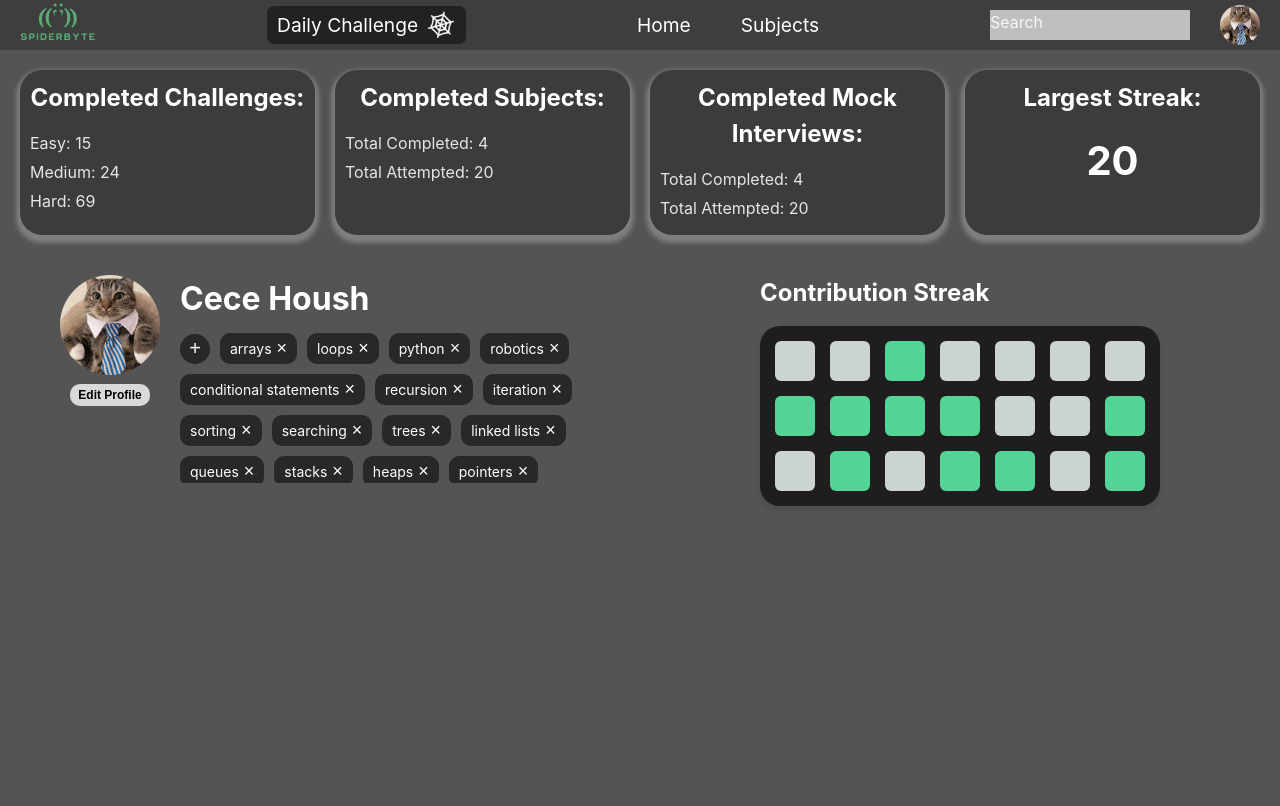
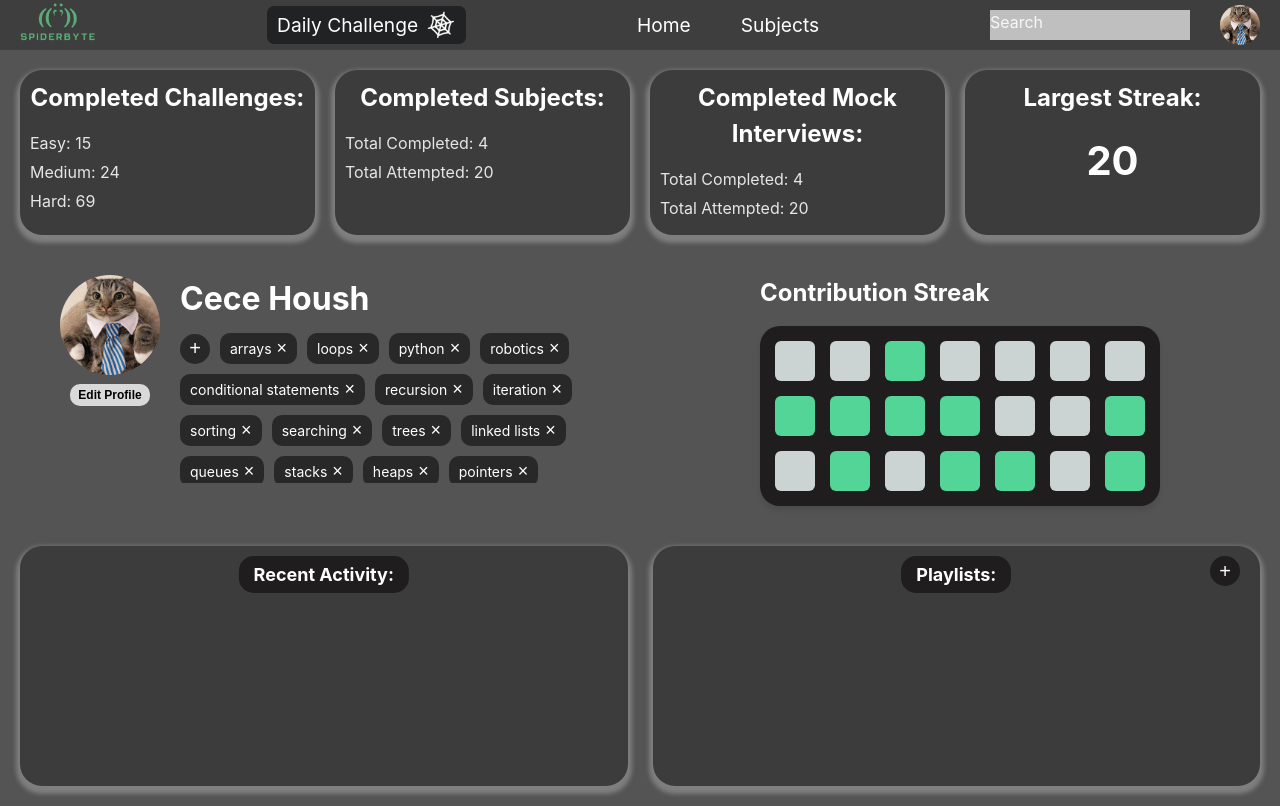
Before and after one commit to cecehoush/Spiderbyte-Website, a React (Vite) app: page /profile in a window 1280 px wide. Built offline with nearby package versions, Linux system fonts and the light colour scheme.

Commit message:
Added Recent Activity and Playlists

```diff
--- a/src/pages/profile/Profile.css
+++ b/src/pages/profile/Profile.css
@@ -190,6 +190,58 @@
 .streak-day.inactive { background-color: #CBD3D3; }
 .streak-day.active { background-color: #53D597; }
 
+.bottom-boxes-container {
+    display: flex;
+    justify-content: space-between;
+    margin-top: 40px;
+    gap: 25px;
+}
+
+.bottom-box {
+    flex: 1;
+    background-color: #3C3C3C;
+    border-radius: 22px;
+    padding: 20px;
+    box-shadow: 0 4px 4px 4px rgba(255, 255, 255, 0.25);
+    position: relative;
+    min-height: 200px;
+}
+
+.box-title {
+    position: absolute;
+    top: 10px;
+    left: 50%;
+    transform: translateX(-50%);
+    background-color: #1F1D1D;
+    padding: 5px 15px;
+    border-radius: 15px;
+    font-size: 18px;
+    color: #FFFFFF;
+    margin: 0;
+    display: inline-block;
+}
+
+.playlists {
+    position: relative;
+}
+
+.add-playlist-button {
+    position: absolute;
+    top: 10px;
+    right: 20px;
+    background-color: #1F1D1D;
+    color: #FFFFFF;
+    border: none;
+    border-radius: 50%;
+    width: 30px;
+    height: 30px;
+    font-size: 20px;
+    cursor: pointer;
+    display: flex;
+    justify-content: center;
+    align-items: center;
+}
+
 @media (max-width: 768px) {
     .user-info-and-streak {
         justify-content: center;
@@ -203,6 +255,10 @@
         width: 100%;
         max-width: 340px;
     }
+
+    .bottom-boxes-container {
+        flex-direction: column;
+    }
 }
 
 @media (max-width: 480px) {
--- a/src/pages/profile/Profile.jsx
+++ b/src/pages/profile/Profile.jsx
@@ -18,8 +18,8 @@ function Profile() {
         console.log(`Remove tag clicked: ${tag}`);
     };
 
-     // Generate placeholder data for 3 weeks (active vs. inactive)
-     const generateStreakData = () => {
+    // Generate placeholder data for 3 weeks (active vs. inactive)
+    const generateStreakData = () => {
         return Array(21).fill(0).map(() => Math.random() < 0.5);
     };
 
@@ -83,6 +83,19 @@ function Profile() {
                     </div>
                 </div>
             </div>
+            {/* ... (previous code remains the same) */}
+            <div className="bottom-boxes-container">
+                <div className="bottom-box recent-activity">
+                    <h3 className="box-title">Recent Activity:</h3>
+                    {/* Add content for Recent Activity here */}
+                </div>
+                <div className="bottom-box playlists">
+                    <h3 className="box-title">Playlists:</h3>
+                    <button className="add-playlist-button">+</button>
+                    {/* Add content for Playlists here */}
+                </div>
+            </div>
+            {/* ... (rest of the component remains the same) */}
         </div>
     );
 }
```
